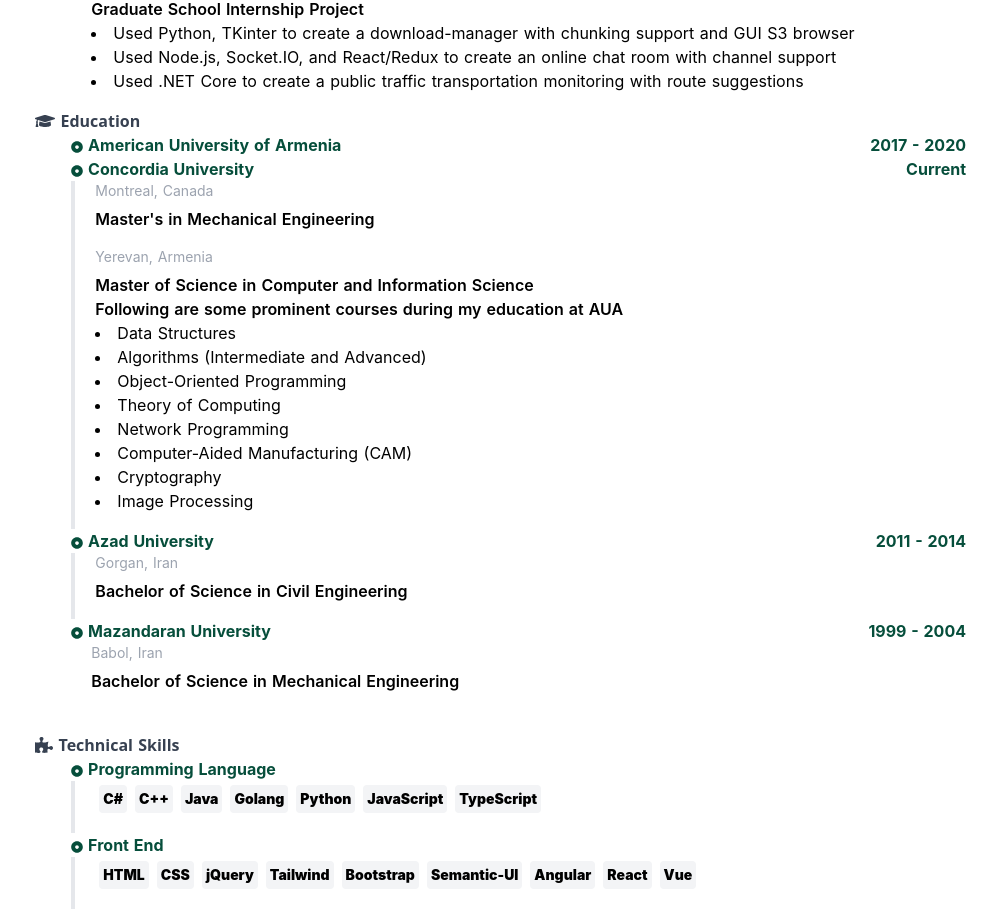
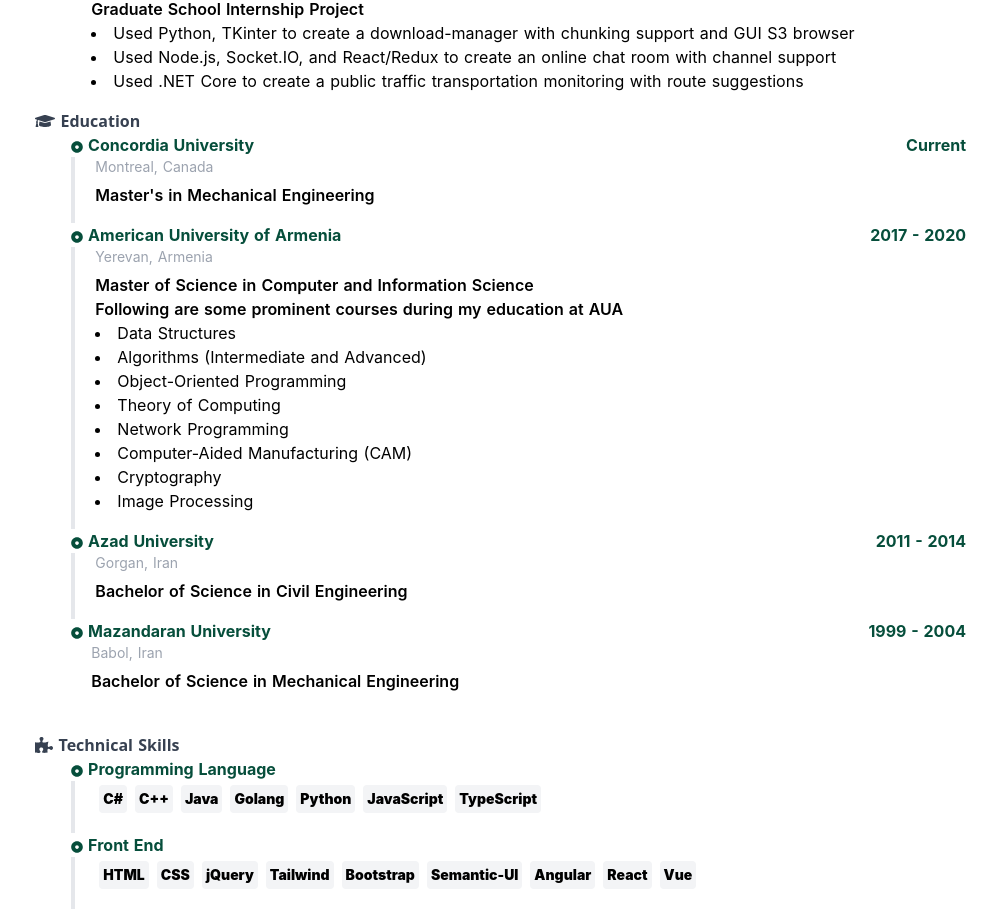
Before and after one commit to hooman734/cv-new, a Nuxt app: page / in a window 1280 px wide. Shown: the part 1391-2304 px from the top of the page, without its empty margins (286-1280 px from the left). Built offline with nearby package versions, Linux system fonts and the light colour scheme.

Commit message:
added the custom component named Experience

```diff
--- a/components/MainPanel.vue
+++ b/components/MainPanel.vue
@@ -100,13 +100,6 @@
             Education
           </p>
           <div ref="body1" class="ml-2 md:ml-9">
-            <div class="flex flex-row flex-wrap justify-between">
-              <p class="text-green-900 font-bold">
-                <font-awesome-icon class="text-xs" icon="dot-circle" />
-                American University of Armenia
-              </p>
-              <p class="text-green-900 font-bold">2017 - 2020</p>
-            </div>
             <!--  -->
             <div class="flex flex-row flex-wrap justify-between">
               <p class="text-green-900 font-bold">
@@ -122,6 +115,13 @@
               </p>
             </div>
             <!--  -->
+            <div class="flex flex-row flex-wrap justify-between">
+              <p class="text-green-900 font-bold">
+                <font-awesome-icon class="text-xs" icon="dot-circle" />
+                American University of Armenia
+              </p>
+              <p class="text-green-900 font-bold">2017 - 2020</p>
+            </div>
             <div class="border-l-4 pl-5 pb-4 text-justify break-all">
               <p class="text-gray-400 text-sm mb-1.5">Yerevan, Armenia</p>
               <p class="font-semibold">
```
